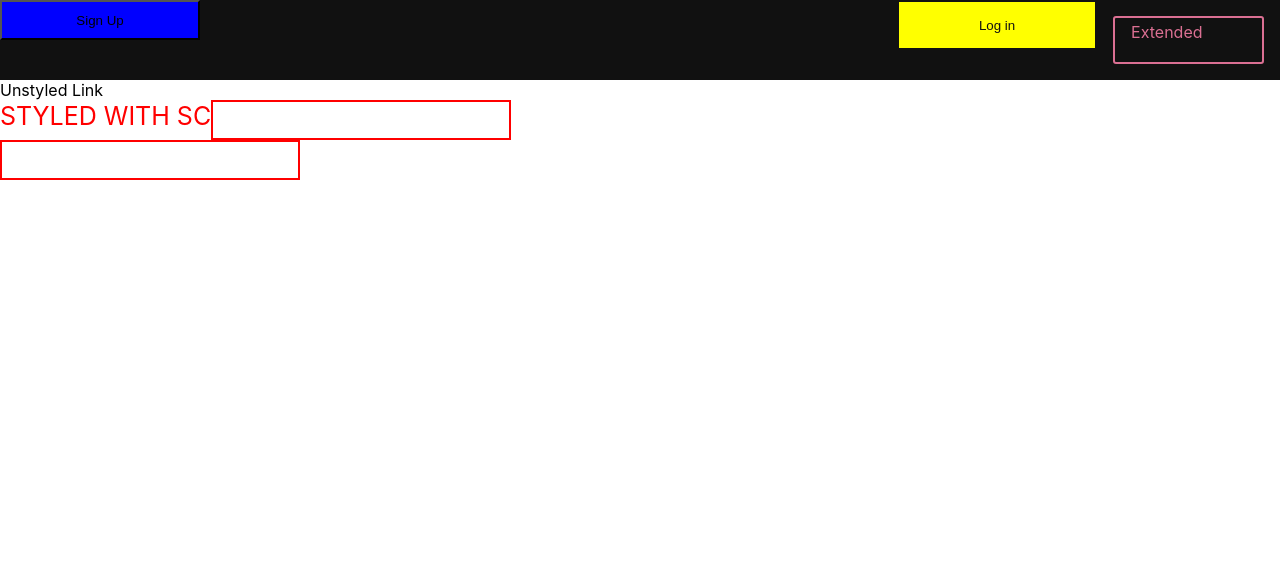
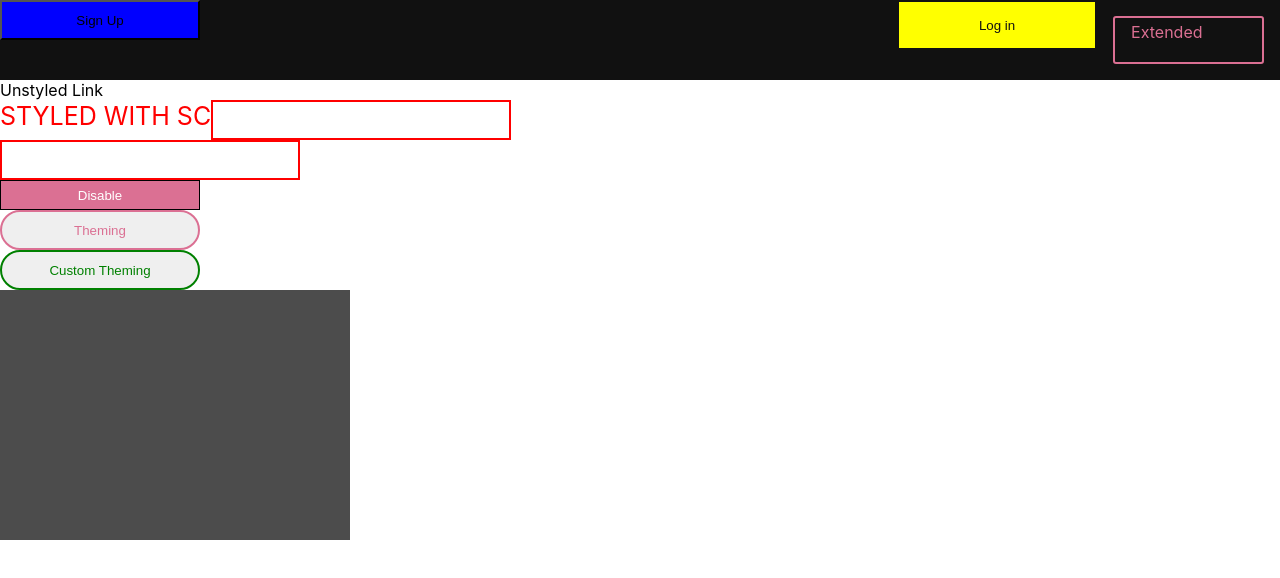
Before and after one commit to DebasisSaikia/UI-Styling-React-libraries, a React (Create React App) app in the folder styled-components-docs/: page / in a window 1280 px wide. Shown: the top 578 px of the page. Built offline with nearby package versions, Linux system fonts and the light colour scheme.

Commit message:
theming-sc

```diff
--- a/styled-components-docs/src/App.js
+++ b/styled-components-docs/src/App.js
@@ -1,6 +1,7 @@
 import "./App.css";
 import Navbar from "./components/Navbar/Navbar";
-import styled from "styled-components";
+import styled, { keyframes, css } from "styled-components";
+import Theming from "./components/Theming";
 
 const Container = styled.div`
   height: 100vh;
@@ -26,6 +27,32 @@ const Input = styled.input`
   color: ${(props) => props.inpColor || "olive"};
 `;
 
+const animate = keyframes`
+from {
+    transform: rotate(0deg);
+  }
+
+  to {
+    transform: rotate(360deg);
+  }
+`;
+
+const Animate = styled.div`
+  animation: ${animate} 2s linear infinite;
+  font-size: 1.2rem;
+`;
+const Disable = styled.button`
+  width: 200px;
+  height: 30px;
+  border: ${(props) => props.bd || "none"};
+  ${(props) =>
+    props.priCo &&
+    css`
+      background: palevioletred;
+      color: white;
+    `}
+`;
+
 function App() {
   return (
     <Container>
@@ -36,6 +63,12 @@ function App() {
       <Input type="text" />
       <br />
       <Input type="text" inpColor="red" />
+      {/* <Animate>&gt; &lt;</Animate> */}
+      <br />
+      <Disable priCo bd="1px solid black">
+        Disable{" "}
+      </Disable>
+      <Theming />
     </Container>
   );
 }
--- /dev/null
+++ b/styled-components-docs/src/components/Theming.jsx
@@ -0,0 +1,45 @@
+import React from "react";
+import styled, { ThemeProvider } from "styled-components";
+
+const Button = styled.button`
+  width: 200px;
+  height: 40px;
+  border-radius: 10rem;
+  cursor: pointer;
+  color: ${(props) => props.theme.main};
+  border: 2px solid ${(props) => props.theme.main};
+`;
+
+// default theme
+Button.defaultProps = {
+  theme: {
+    main: "palevioletred",
+  },
+};
+
+// custom theming
+const theme = {
+  main: "green",
+  sec: "rgba(0,0,0,0.7)",
+};
+
+const Card = styled.div`
+  width: 350px;
+  height: 250px;
+  background-color: ${(props) => props.theme.sec};
+`;
+
+function Theming() {
+  return (
+    <div>
+      <Button>Theming</Button>
+      <br />
+      <ThemeProvider theme={theme}>
+        <Button>Custom Theming</Button>
+        <Card></Card>
+      </ThemeProvider>
+    </div>
+  );
+}
+
+export default Theming;
```
